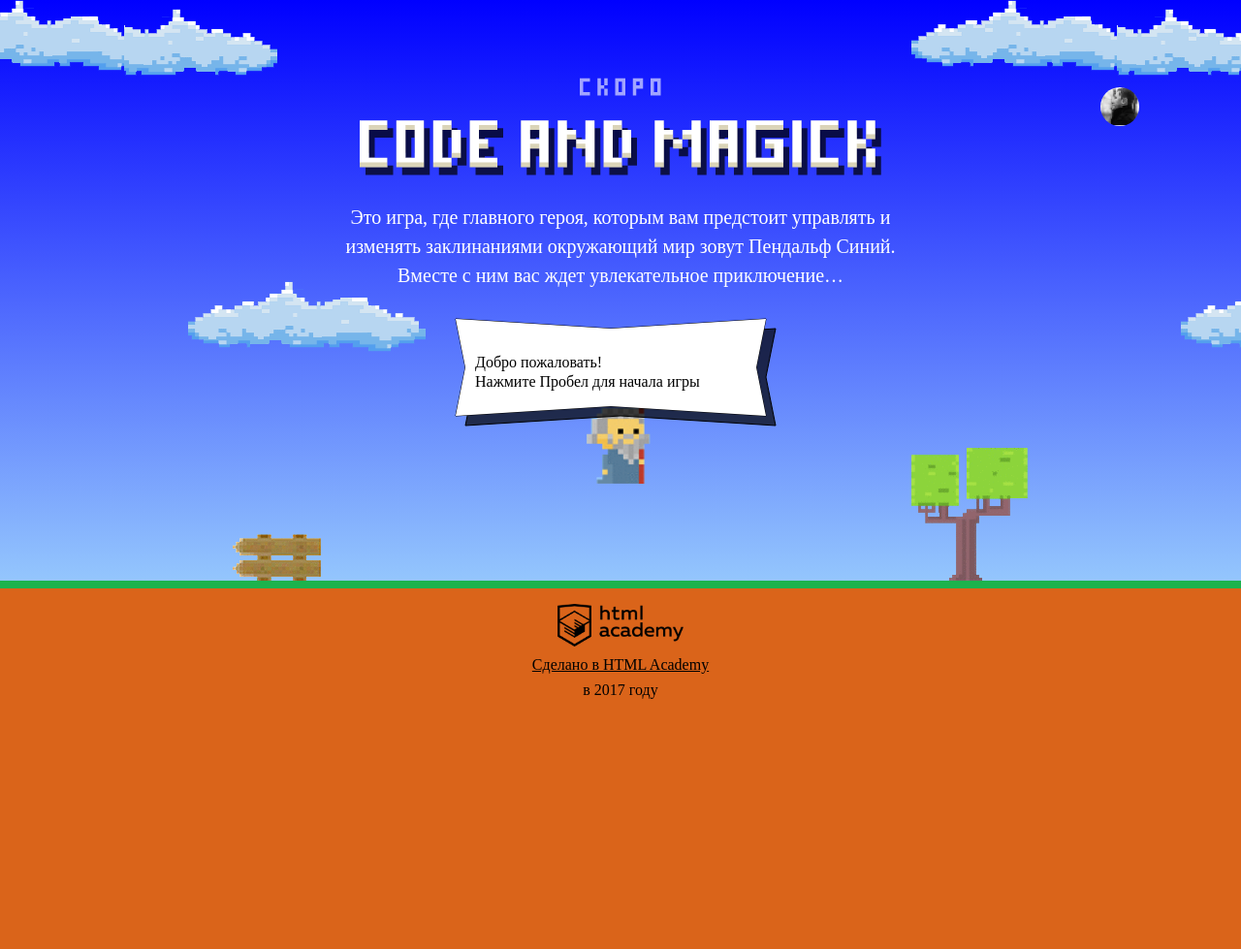
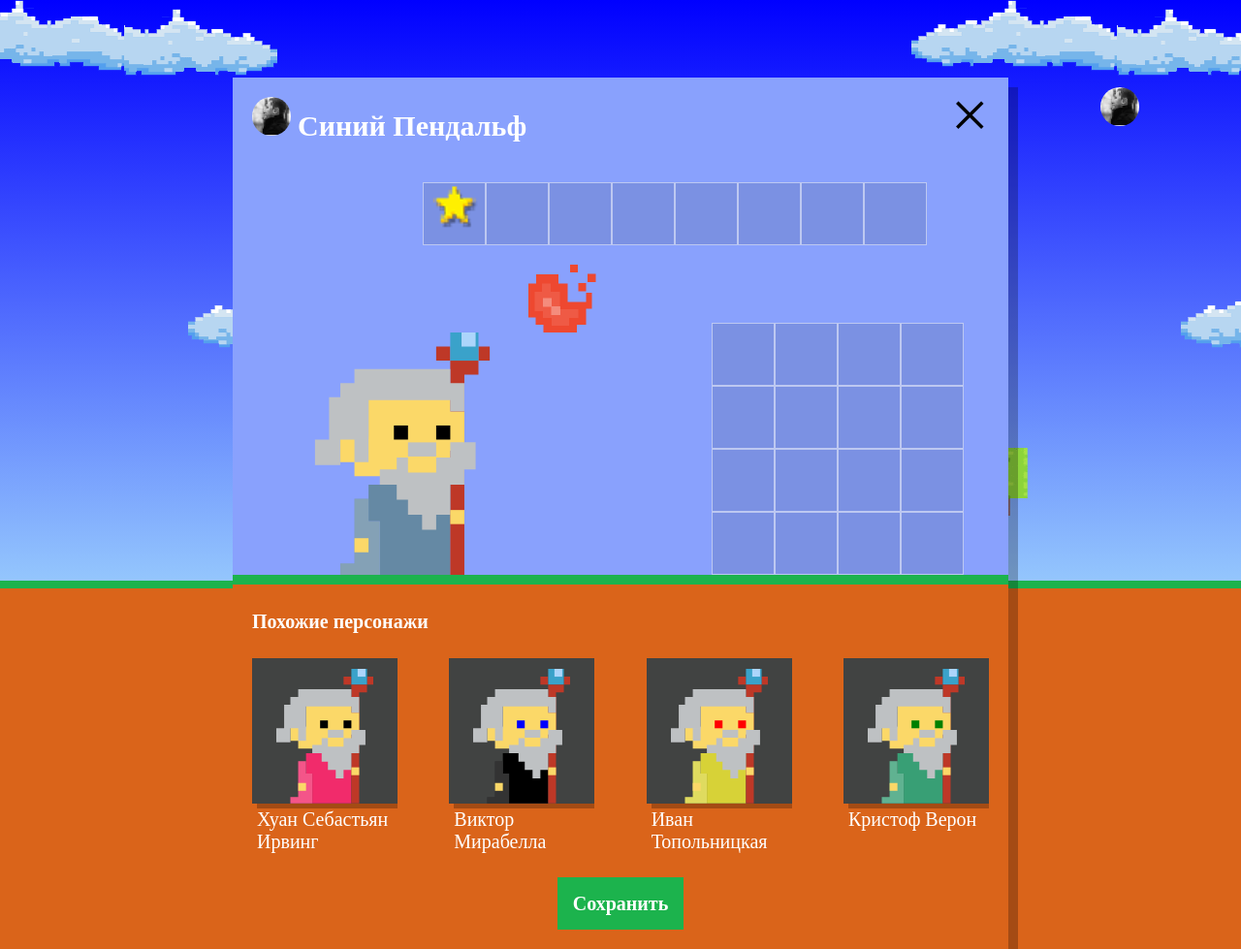
Before and after one commit to TroshinSerg/496895-code-and-magick-18, a website: page index.html in a window 1280 px wide. Shown: the whole page at 97% size. Before the commit the page ends 800 px from the top, so only its background shows below. Drawn offline with Linux system fonts and the light colour scheme; a web font is replaced by a local one.

Commit message:
Добавляет блок с похожими волшебниками

```diff
--- a/index.html
+++ b/index.html
@@ -199,6 +199,7 @@
   }
 </script>
 <script src="js/stat.js"></script>
+<script src="js/setup.js"></script>
 <script src="js/game.js"></script>
 
 </body>
--- /dev/null
+++ b/js/setup.js
@@ -0,0 +1,46 @@
+'use strict';
+
+var WIZARDS_NAMES = ['Иван', 'Хуан Себастьян', 'Мария', 'Кристоф', 'Виктор', 'Юлия', 'Люпита', 'Вашингтон'];
+var WIZARDS_SURNAMES = ['да Марья', 'Верон', 'Мирабелла', 'Вальц', 'Онопко', 'Топольницкая', 'Нионго', 'Ирвинг'];
+var WIZARDS_COAT_COLORS = ['rgb(101, 137, 164)', 'rgb(241, 43, 107)', 'rgb(146, 100, 161)', 'rgb(56, 159, 117)', 'rgb(215, 210, 55)', 'rgb(0, 0, 0)'];
+var WIZARDS_EYES_COLORS = ['black', 'red', 'blue', 'yellow', 'green'];
+var WIZARDS_COUNT = 4;
+
+var fragment = document.createDocumentFragment();
+var userDialog = document.querySelector('.setup');
+var setupSimilar = document.querySelector('.setup-similar');
+var similarList = document.querySelector('.setup-similar-list');
+var similarWizardItem = document.querySelector('#similar-wizard-template').content.querySelector('.setup-similar-item');
+
+var getRandomElement = function (array) {
+  var randomIndex = Math.floor(Math.random() * array.length);
+  var randomElement = array[randomIndex];
+  array.splice(randomIndex, randomIndex + 1);
+  return randomElement;
+};
+
+var getWizards = function (count, names, surnames, coatColors, eyesColors) {
+  var arr = [];
+  for (var i = 0; i < count; i++) {
+    arr.push({
+      name: getRandomElement(names) + ' ' + getRandomElement(surnames),
+      coatColor: getRandomElement(coatColors),
+      eyesColor: getRandomElement(eyesColors)
+    });
+  }
+  return arr;
+};
+
+userDialog.classList.remove('hidden');
+setupSimilar.classList.remove('hidden');
+var wizards = getWizards(WIZARDS_COUNT, WIZARDS_NAMES, WIZARDS_SURNAMES, WIZARDS_COAT_COLORS, WIZARDS_EYES_COLORS);
+
+for (var i = 0; i < WIZARDS_COUNT; i++) {
+  var newWizardItem = similarWizardItem.cloneNode(true);
+  newWizardItem.querySelector('.setup-similar-label').textContent = wizards[i].name;
+  newWizardItem.querySelector('.wizard-coat').style.fill = wizards[i].coatColor;
+  newWizardItem.querySelector('.wizard-eyes').style.fill = wizards[i].eyesColor;
+  fragment.appendChild(newWizardItem);
+}
+
+similarList.appendChild(fragment);
```
